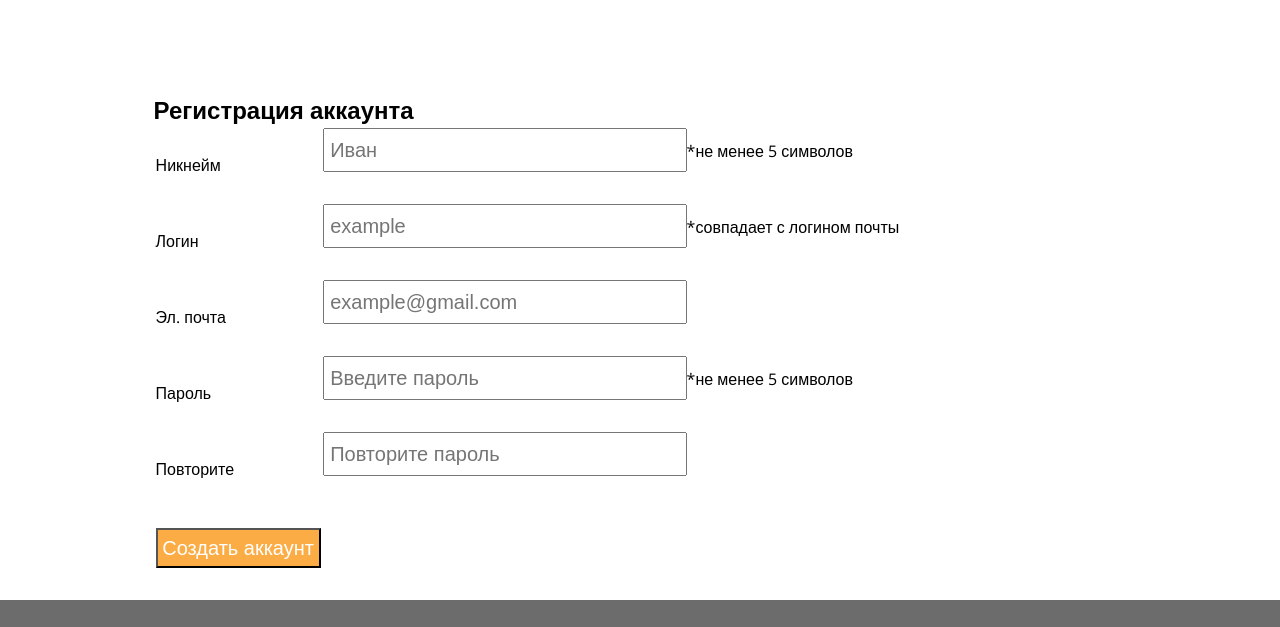
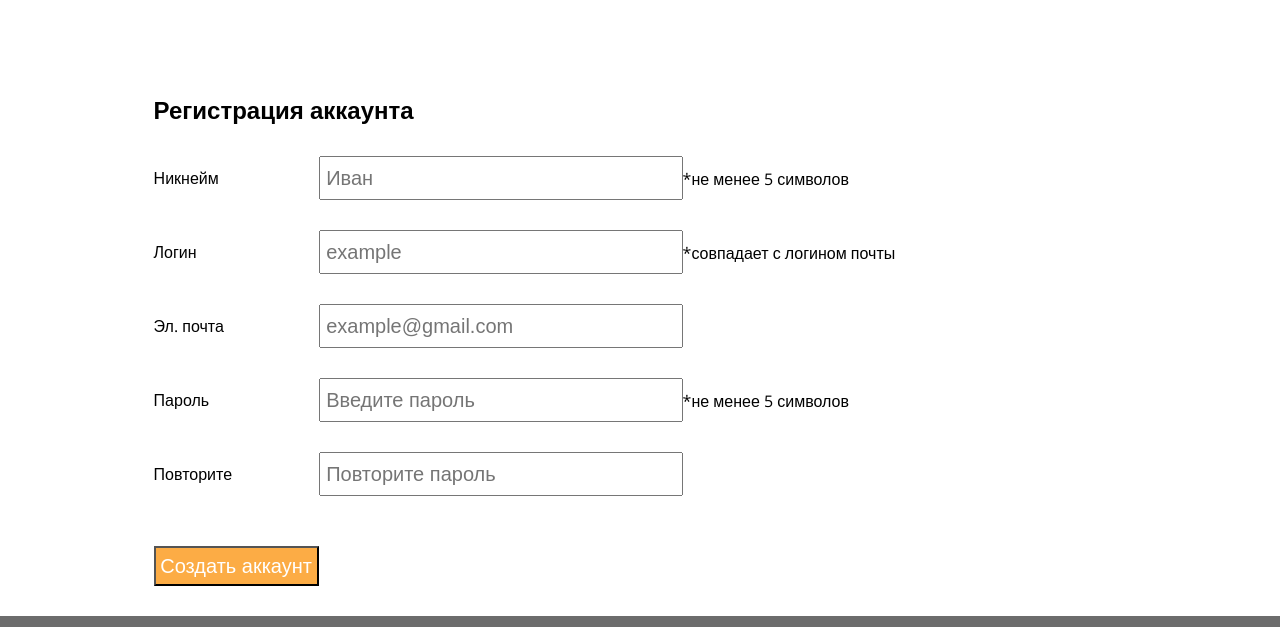
Before and after one commit to TrueFalseTF/idearium-system, a website: page client/index.html in a window 1280 px wide. Shown: the part 2080-2707 px from the top of the page. Drawn offline with nearby package versions, Linux system fonts and the light colour scheme.

Commit message:
Теперь растояния между ячейками таблицы регистрации задаются с помощью свойства толщины границы между ячейками, а не костыля в виде margin-botom от содержимого

```diff
--- a/client/index.html
+++ b/client/index.html
@@ -94,7 +94,7 @@
                 <p><a name="register"></a></p>
                 <h2>Регистрация аккаунта</h2>
                 <form method="post" action="/login/">
-                    <table>
+                    <table class="registration_form">
                         <tr>
                             <td><label for="name">Никнейм</label></td>
                             <td><input id="name" type="name" class="menu" placeholder=" Иван" required><span></span>*не
--- a/client/style.css
+++ b/client/style.css
@@ -162,8 +162,12 @@ form p{
 input{/*pole vvoda?*/
     width: 360px;
     height: 40px;
-    margin-bottom: 30px;
+    /*margin-bottom: 30px;*/
     font-size: 20px;
+}
+
+.registration_form {
+    border-spacing: 0 30px;
 }
 
 
```
